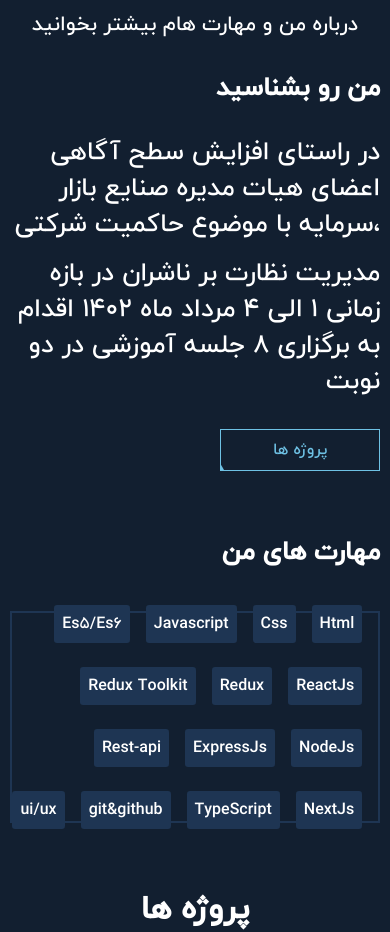
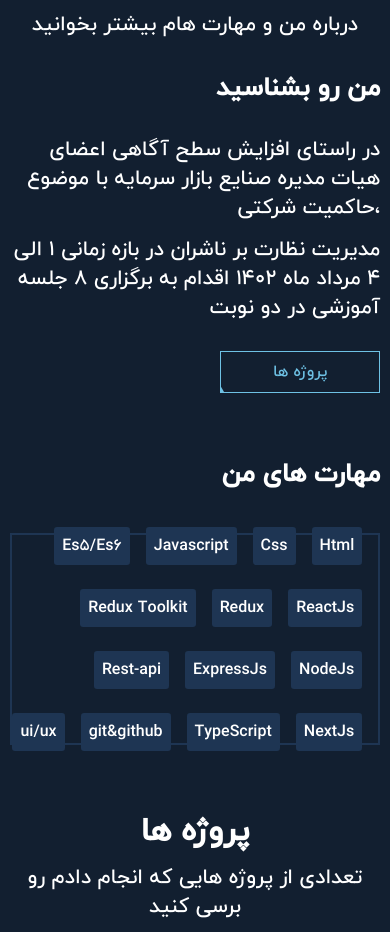
Before and after one commit to saeed00014/main-portfolio, a React (Vite) app: page / in a window 390 px wide. Shown: the part 900-1832 px from the top of the page. Built offline with nearby package versions, Linux system fonts and the light colour scheme.

Commit message:
css detailes changed

```diff
--- a/src/components/AboutComponent/about.css
+++ b/src/components/AboutComponent/about.css
@@ -300,7 +300,7 @@
   }
 
   .AboutaboutLeft p {
-    padding: 0 0rem;
+    font-size: 1.3rem;
   }
 
   .AboutaboutLeft h1 {
```
Also changed, not shown: 4 other files (tests, documents, lock files or other folders).
